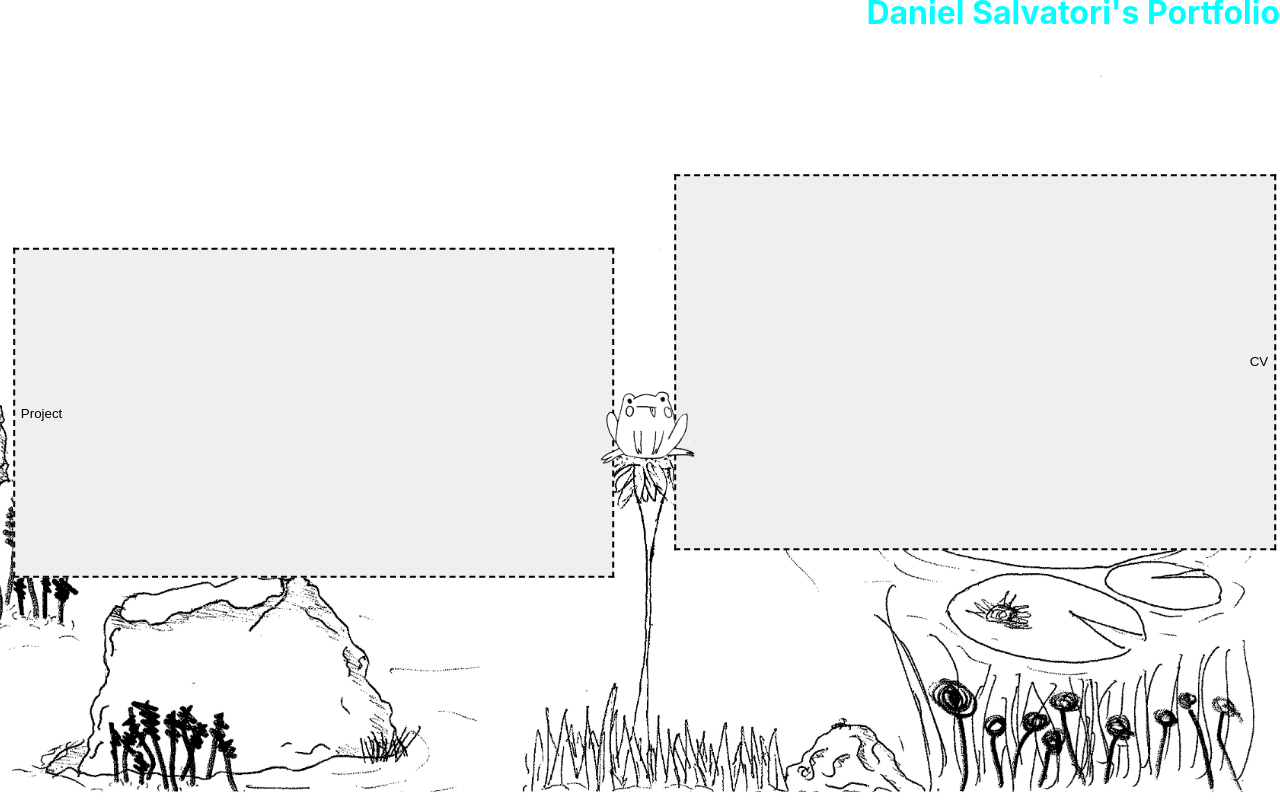
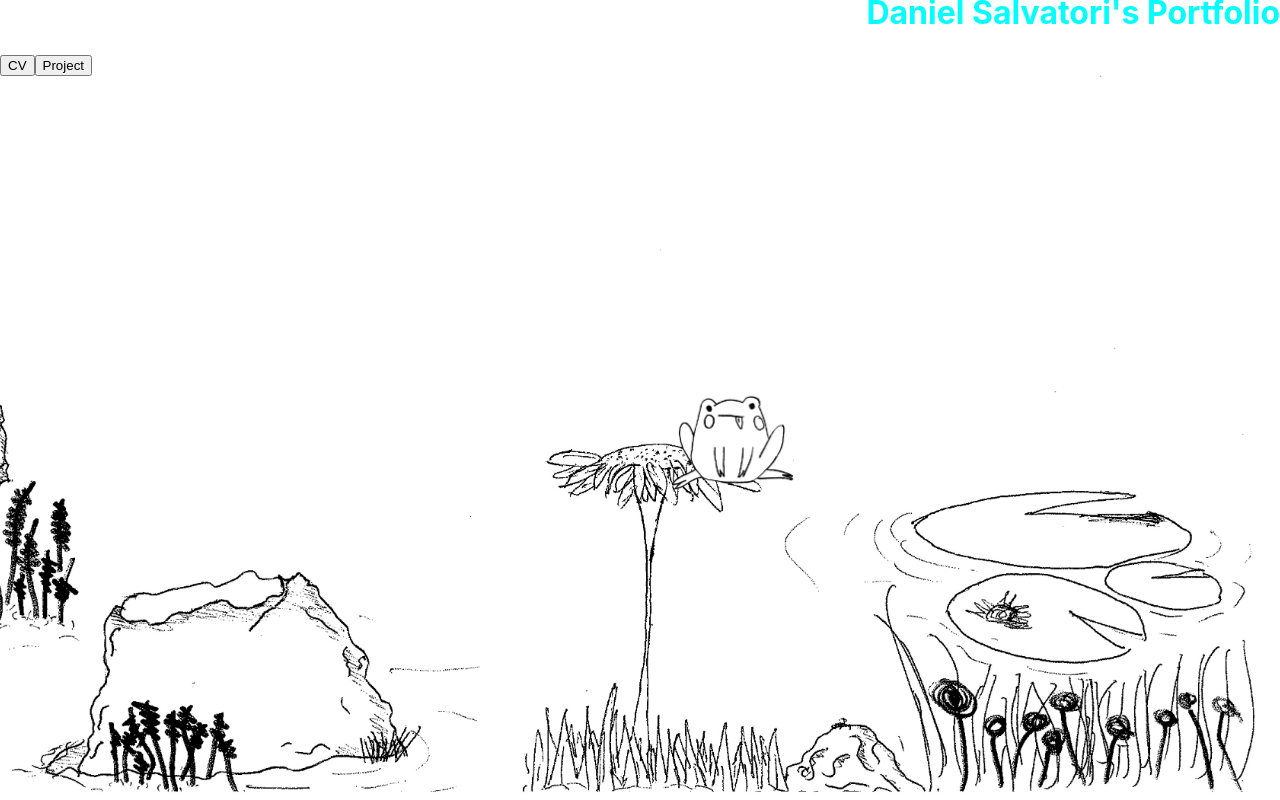
Before and after one commit to CrispyBread1/Daniel_Salvatori_Portfolio, a React (Create React App) app: page / in a window 1280 px wide. Built offline with nearby package versions, Linux system fonts and the light colour scheme.

Commit message:
cv frog is jumping and turning

```diff
--- a/src/containers/cv.css
+++ b/src/containers/cv.css
@@ -19,3 +19,10 @@
     color: aliceblue;
 
 }
+
+.Frog-back-image {
+    /* height: auto; */
+    position: fixed;
+    left: 21em;
+    top: 17em;
+}
--- a/src/containers/cv.js
+++ b/src/containers/cv.js
@@ -1,5 +1,8 @@
 import React, { useEffect } from "react"
 import './cv.css'
+import FrogBack from '../imgs/frog_back.png'
+import Frogfront from '../imgs/frog_front_preview_rev_1.png'
+
 
 const CV = ({backToHome}) => {
 
@@ -17,8 +20,12 @@
 
         <div id="CV" onClick={moveToHome}>
             <h1>CV</h1>
-            <p  className='Button'>click me to return</p>
+            <p >click me to return</p>
+            <div className= "Frog-back-image">
+                <img src={FrogBack} width="130em" height="auto"/>
+            </div>
         </div>
+
     )
 }
 
--- a/src/containers/homePage.css
+++ b/src/containers/homePage.css
@@ -6,10 +6,10 @@
     /* background-image: url("./imgs/frog_front_preview_rev_1.png");
     background-repeat: no-repeat; */
     height: auto;
-    width: 20px;
+    width: 1.5em;
     position: fixed;
-    left: 46.5%;
-    top: 47%;
+    left: 41.5em;
+    top: 23.5em;
 
     /* top: -40%; */
   }
--- a/src/containers/homePage.js
+++ b/src/containers/homePage.js
@@ -9,15 +9,15 @@
     const [frogImage, setFrogImage] = useState(frogFront)
 
     const moveToCV = () => {
-        const id = document.querySelector('[id="CV"]')
-        moveFroggy(id.id)
-        moveBackground(id.id)
+        const id = document.querySelector('[id="CV-Button"]')
+        moveFroggy(id.value)
+        setTimeout(function() {moveBackground(id.value)}, 1500);
     }
 
     const moveToProject = () => {
-        const id = document.querySelector('[id="Project"]')
-        moveFroggy(id.id)
-        moveBackground(id.id)
+        const id = document.querySelector('[id="Project-Button"]')
+        moveFroggy(id.value)
+        setTimeout(function() {moveBackground(id.value)}, 1500);
     }
 
 
@@ -42,7 +42,7 @@
                 frog.style.left = posX + 'em';
             }
             }
-        } else if (name === 'Project'){
+        } else if (name === 'CV'){
             id = setInterval(frame, 25);
             function frame() {
                 if (posX >= 68 ) {
@@ -98,11 +98,11 @@
     return (
         <div>
         <h1 id="Title">Daniel Salvatori's Portfolio</h1>
-        <button className="CV-Button"id="CV" onClick={moveToCV}>CV</button>
-        <button className="Project-Button"id="Project" onClick={moveToProject}>Project</button>
+        <button id="CV-Button" onClick={moveToCV} value="CV">CV</button>
+        <button id="Project-Button" onClick={moveToProject} value="Project">Project</button>
 
         <div className="Frog">
-            <img src={frogImage} onClick={moveFroggy} width="500%" height="auto"/>
+            <img src={frogImage} onClick={moveFroggy} width="130em" height="auto"/>
         </div>
 
         </div>
```
Also changed, not shown: src/imgs/frog_back.png (renamed from src/imgs/frog_back_preview_rev_1.png).
